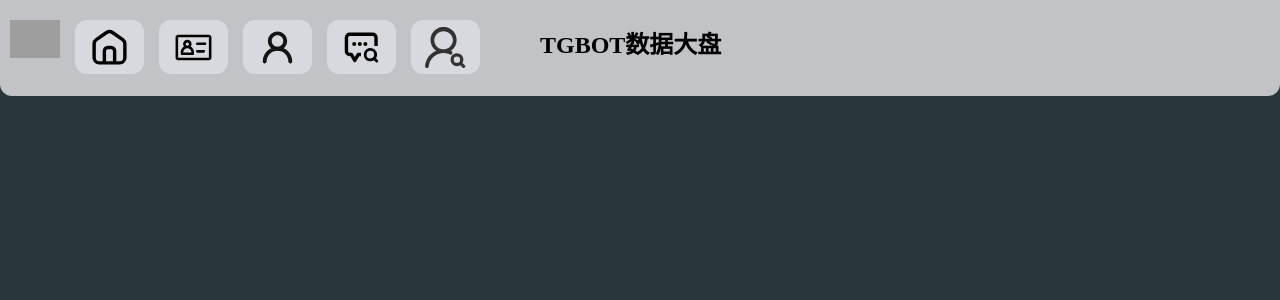
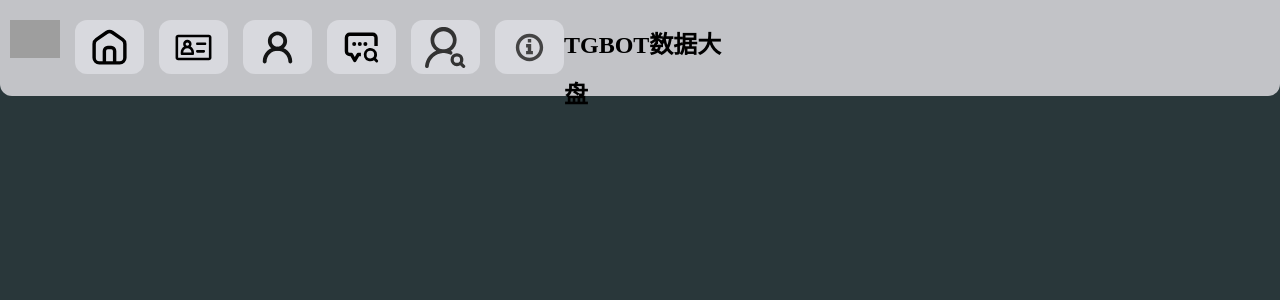
Before and after one commit to BIBIYES/TgbotWebUi, a Vue app: page /#/ in a window 1280 px wide. Shown: the top 300 px of the page. Built offline with nearby package versions, Linux system fonts and the light colour scheme; grey boxes are pictures that could not be loaded.

Commit message:
添加about页面

```diff
--- a/src/App.vue
+++ b/src/App.vue
@@ -22,6 +22,9 @@
                     </router-link>
                     <router-link to="/searchuser">
                         <img src="@/assets/searchUser.svg" title="通过消息来查找用户名" style="width:60%"/>
+                    </router-link>
+                    <router-link to="/about">
+                        <img src="@/assets/about.svg" title="关于本webui" style="width:60%"/>
                     </router-link>
                 </ul>
                 <h2>TGBOT数据大盘</h2>
--- /dev/null
+++ b/src/components/baseAbout.vue
@@ -0,0 +1,15 @@
+<template>
+    <div id="app">
+
+    </div>
+</template>
+
+<script>
+export default {
+
+}
+</script>
+
+<style>
+
+</style>
--- /dev/null
+++ b/src/views/viewsAbout.vue
@@ -0,0 +1,16 @@
+<template>
+    <baseAboutVue></baseAboutVue>
+</template>
+
+<script>
+import baseAboutVue from '@/components/baseAbout.vue'
+export default {
+    components:{
+        baseAboutVue
+    }
+}
+</script>
+
+<style>
+
+</style>
```
Also changed, not shown: src/router/index.js (+7 -1 lines), src/assets/about.svg (added).
